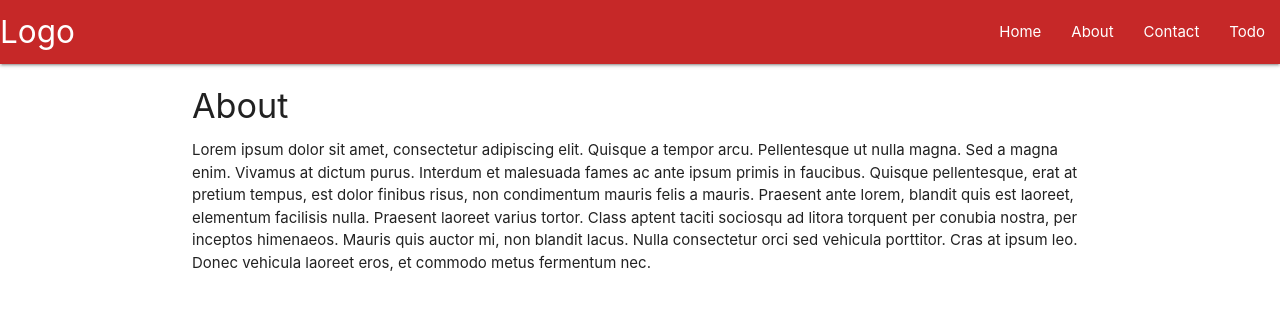
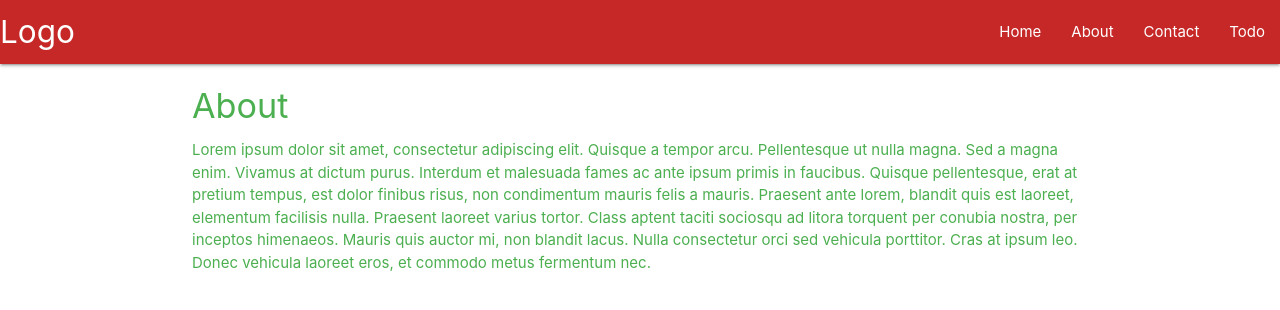
Before and after one commit to majedline/REACT-REDUX-COMPLETE, a React (Create React App) app: page /about in a window 1280 px wide. Shown: the top 310 px of the page. Built offline with nearby package versions, Linux system fonts and the light colour scheme.

Commit message:
added HigherOrderComponents rainbow

```diff
--- a/package.json
+++ b/package.json
@@ -6,6 +6,7 @@
     "@testing-library/jest-dom": "^4.2.4",
     "@testing-library/react": "^9.5.0",
     "@testing-library/user-event": "^7.2.1",
+    "axios": "^0.19.2",
     "react": "^16.13.1",
     "react-dom": "^16.13.1",
     "react-router-dom": "^5.2.0",
--- /dev/null
+++ b/src/HigherOrderComponents/Rainbow.js
@@ -0,0 +1,19 @@
+import React from 'react'
+
+const Rainbow = (WrappedComponent) => {
+    const colours = ['red', 'green', 'blue', 'yellow'];
+    const randomColour = colours[Math.floor(Math.random() * 5)];
+    const className = randomColour + "-text";
+
+    return (props) => {
+        return (
+            <div className={className}>
+                <WrappedComponent {...props}/>
+            </div>
+
+        );
+
+    }
+}
+
+export default Rainbow;
--- a/src/components/About.js
+++ b/src/components/About.js
@@ -1,4 +1,5 @@
 import React from 'react';
+import Rainbow from '../HigherOrderComponents/Rainbow';
 
 const About = () => {
     return (
@@ -11,4 +12,4 @@
     );
 }
 
-export default About;
+export default Rainbow(About);
--- a/src/components/Contact.js
+++ b/src/components/Contact.js
@@ -1,6 +1,8 @@
 import React from 'react';
 
-const Contact = () => {
+const Contact = (props) => {
+
+
     return (
         <div className="container">
             <h4 className="ceneter">Contact</h4>
```
Also changed, not shown: src/components/Navbar.js (+8 -3 lines), 1 other file (tests, documents, lock files or other folders).
